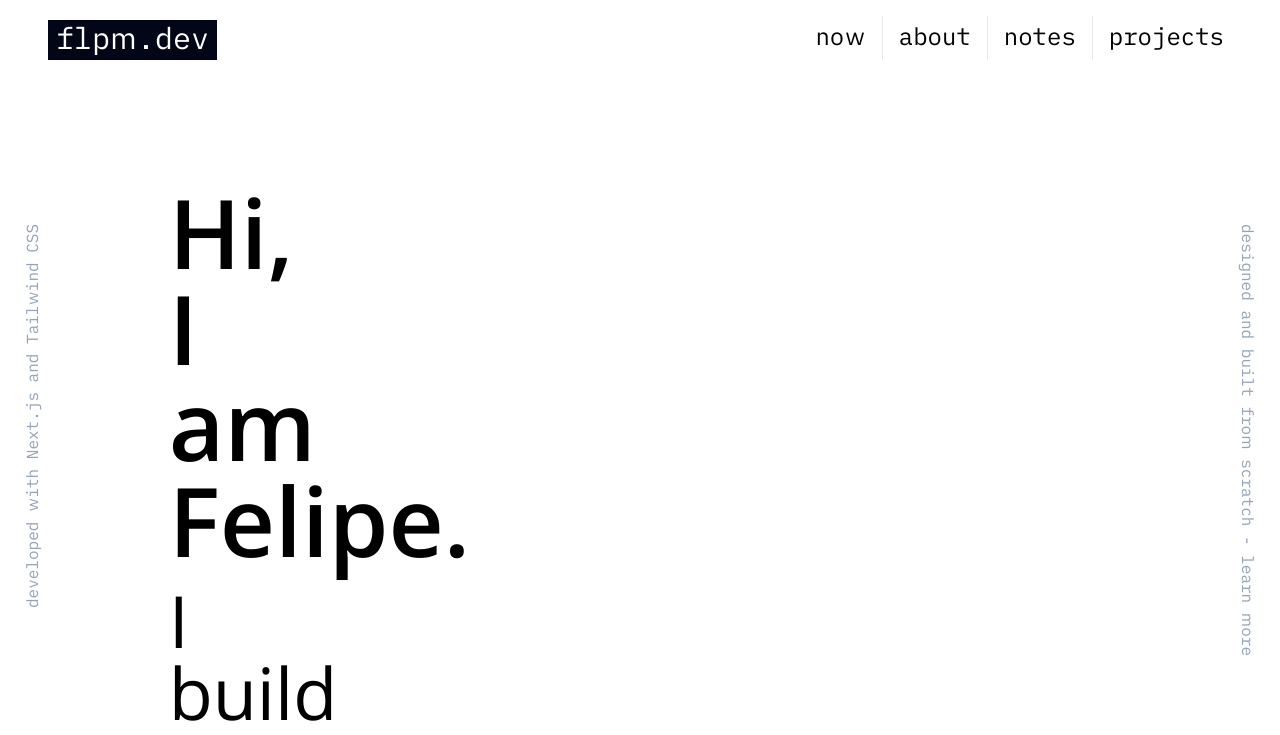
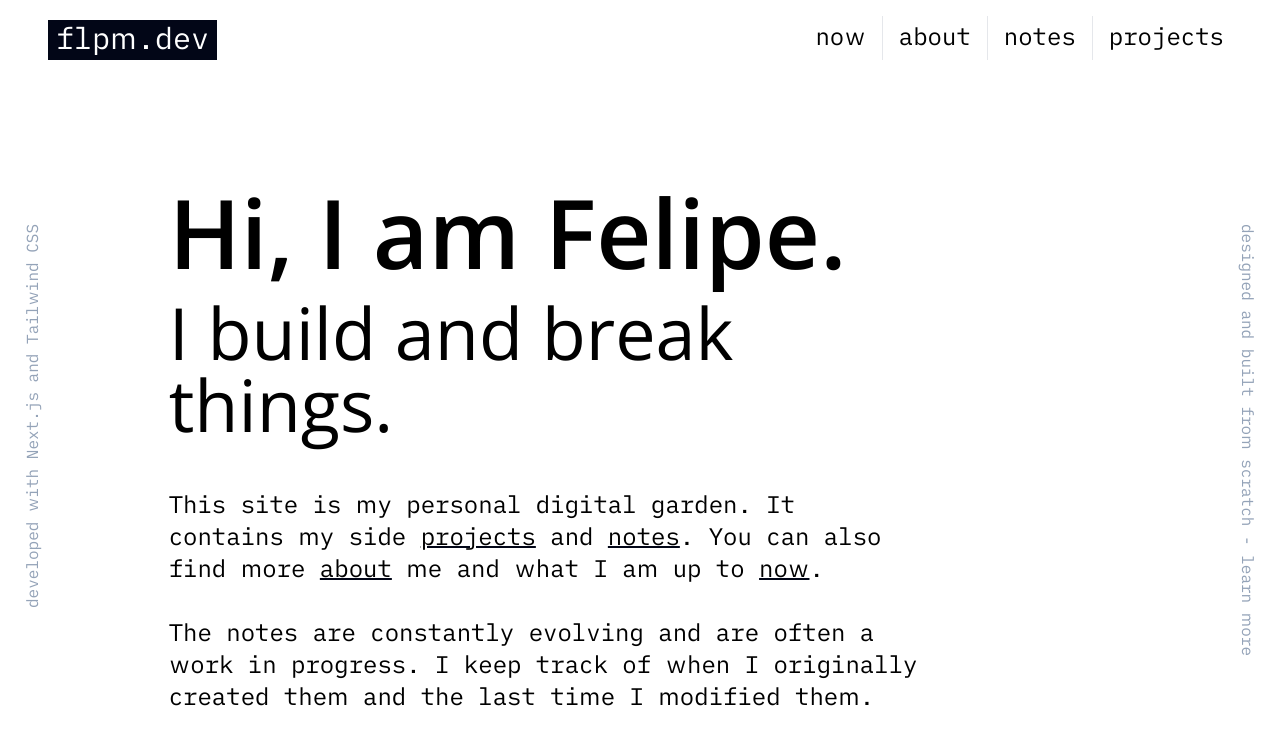
Before and after one commit to flpm/flpm.github.io, a Next.js app: page / in a window 1280 px wide. Shown: the top 735 px of the page. Built offline with nearby package versions, Linux system fonts and the light colour scheme; a web font is replaced by a local one.

Commit message:
fixed tailwindcss config to include col-span classes

```diff
--- a/tailwind.config.js
+++ b/tailwind.config.js
@@ -4,6 +4,19 @@ module.exports = {
     "./app/**/*.{js,ts,jsx,tsx,mdx}",
     "./pages/**/*.{js,ts,jsx,tsx,mdx}",
     "./components/**/*.{js,ts,jsx,tsx,mdx}",
+  ],
+  safelist: [
+    "col-span-1",
+    "col-span-2",
+    "col-span-3",
+    "col-span-4",
+    "col-span-5",
+    "col-span-6",
+    "col-span-7",
+    "col-span-8",
+    "col-span-9",
+    "col-span-10",
+    "col-span-11",
   ],
   theme: {
     extend: {
```
